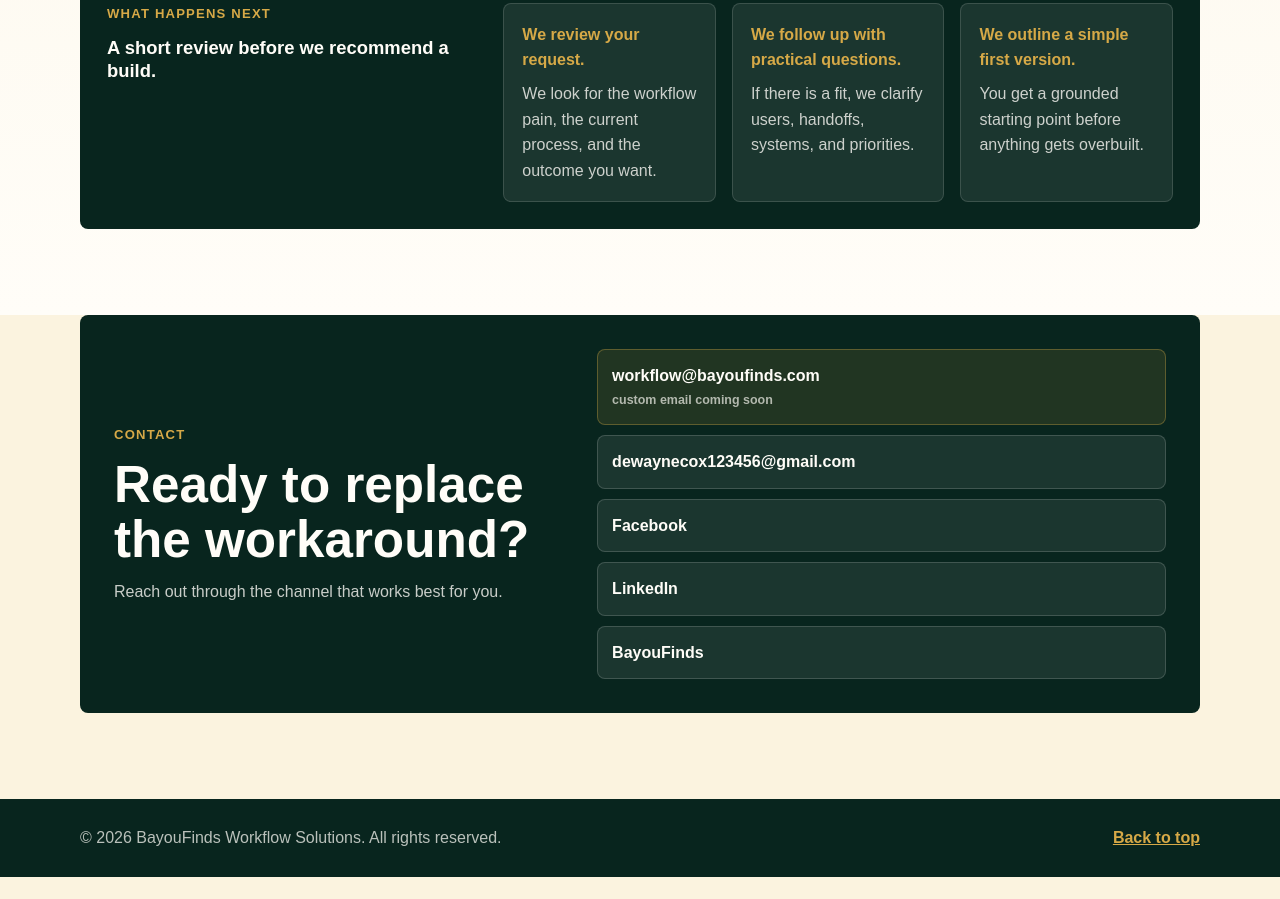
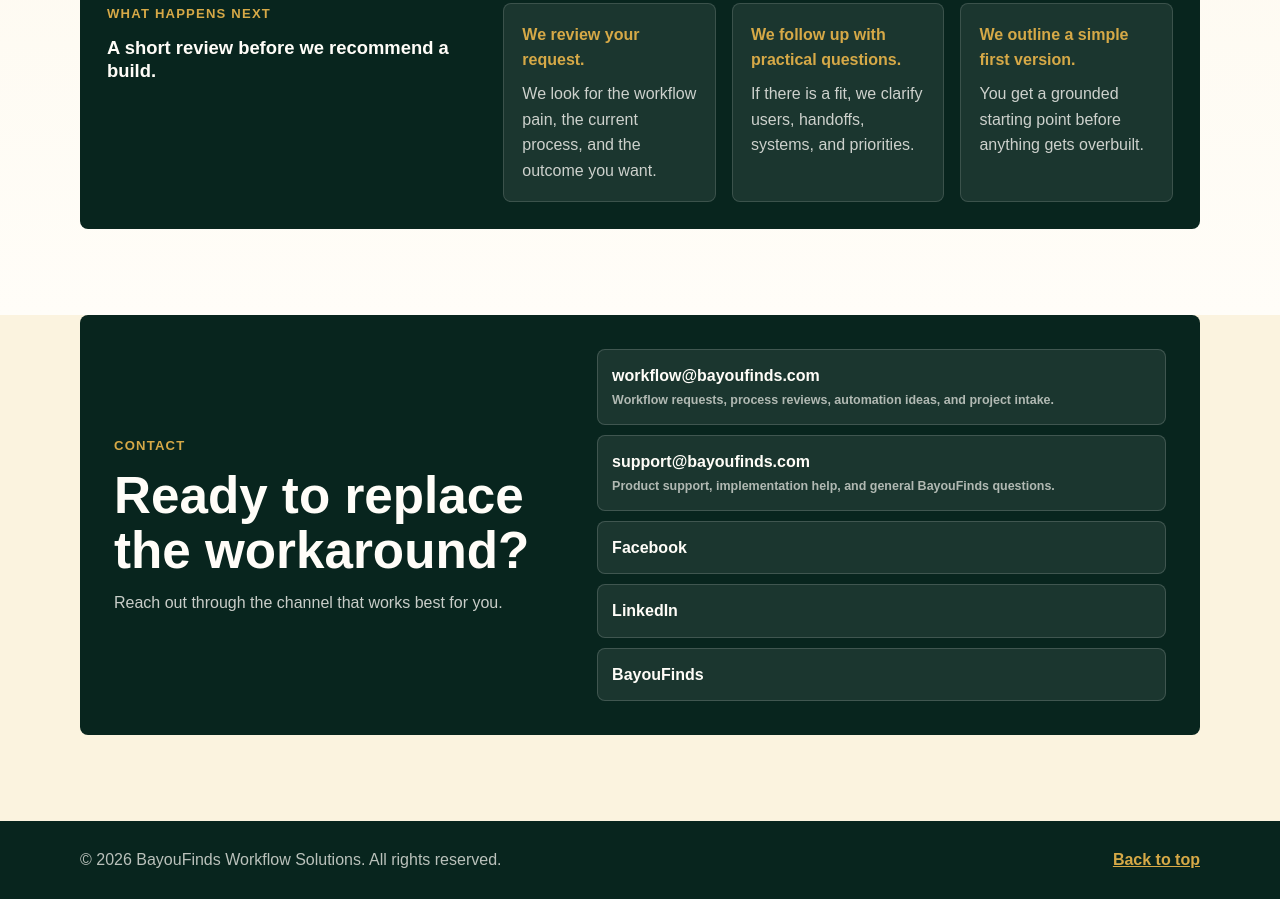
Before and after one commit to dewaynecox123456-lang/bayoufinds-workflow-solutions, a plain HTML site: page index.html in a window 1280 px wide. Shown: the part 5890-6789 px from the top of the page. Before the commit the page ends 6767 px from the top, so only its background shows below. Drawn offline with Linux system fonts and the light colour scheme.

Commit message:
Update workflow site contact links

```diff
--- a/index.html
+++ b/index.html
@@ -387,8 +387,8 @@
             <p>Reach out through the channel that works best for you.</p>
           </div>
           <ul class="contact-list">
-            <li><span>workflow@bayoufinds.com <small>custom email coming soon</small></span></li>
-            <li><a href="mailto:dewaynecox123456@gmail.com">dewaynecox123456@gmail.com</a></li>
+            <li><a href="mailto:workflow@bayoufinds.com">workflow@bayoufinds.com <small>Workflow requests, process reviews, automation ideas, and project intake.</small></a></li>
+            <li><a href="mailto:support@bayoufinds.com">support@bayoufinds.com <small>Product support, implementation help, and general BayouFinds questions.</small></a></li>
             <li><a href="https://www.facebook.com/profile.php?id=61570158089984" target="_blank" rel="noopener noreferrer">Facebook</a></li>
             <li><a href="https://www.linkedin.com/in/dewayne-cox-793546291/" target="_blank" rel="noopener noreferrer">LinkedIn</a></li>
             <li><a href="https://www.bayoufinds.com" target="_blank" rel="noopener noreferrer">BayouFinds</a></li>
```
